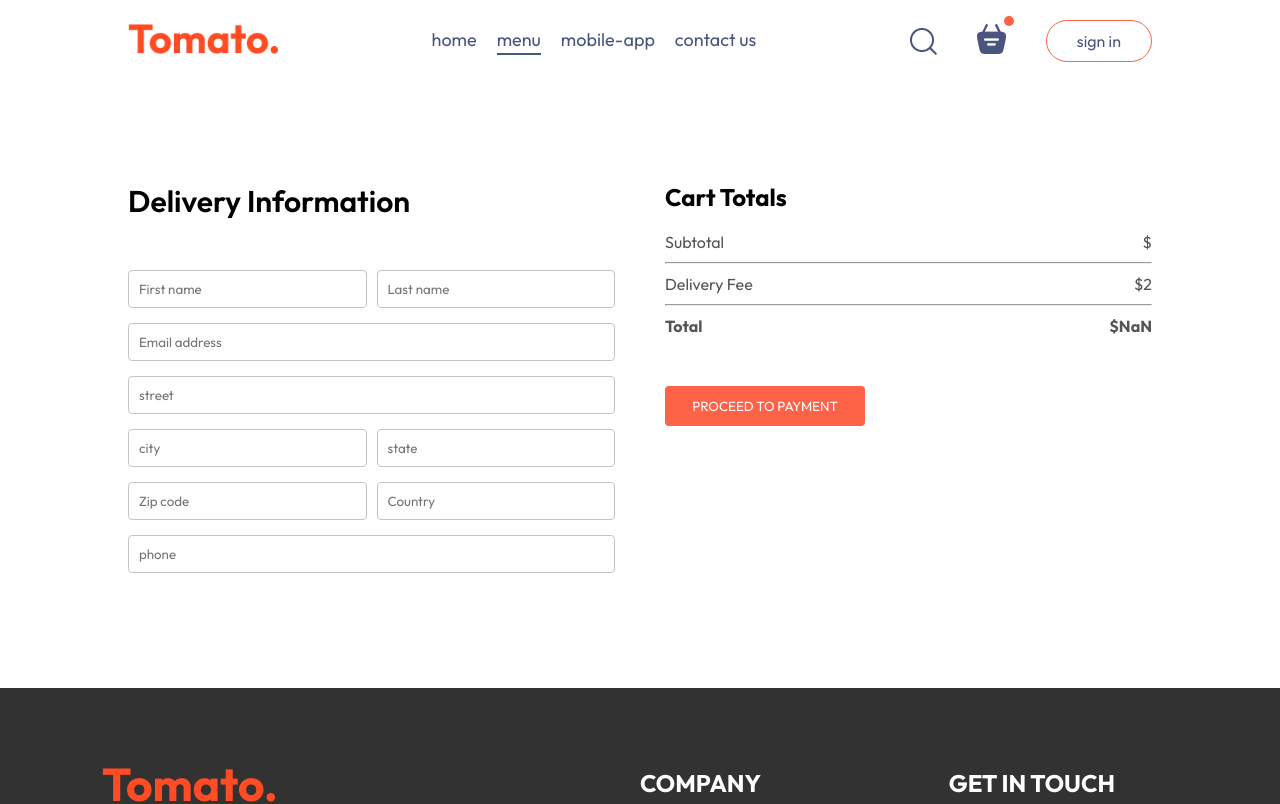
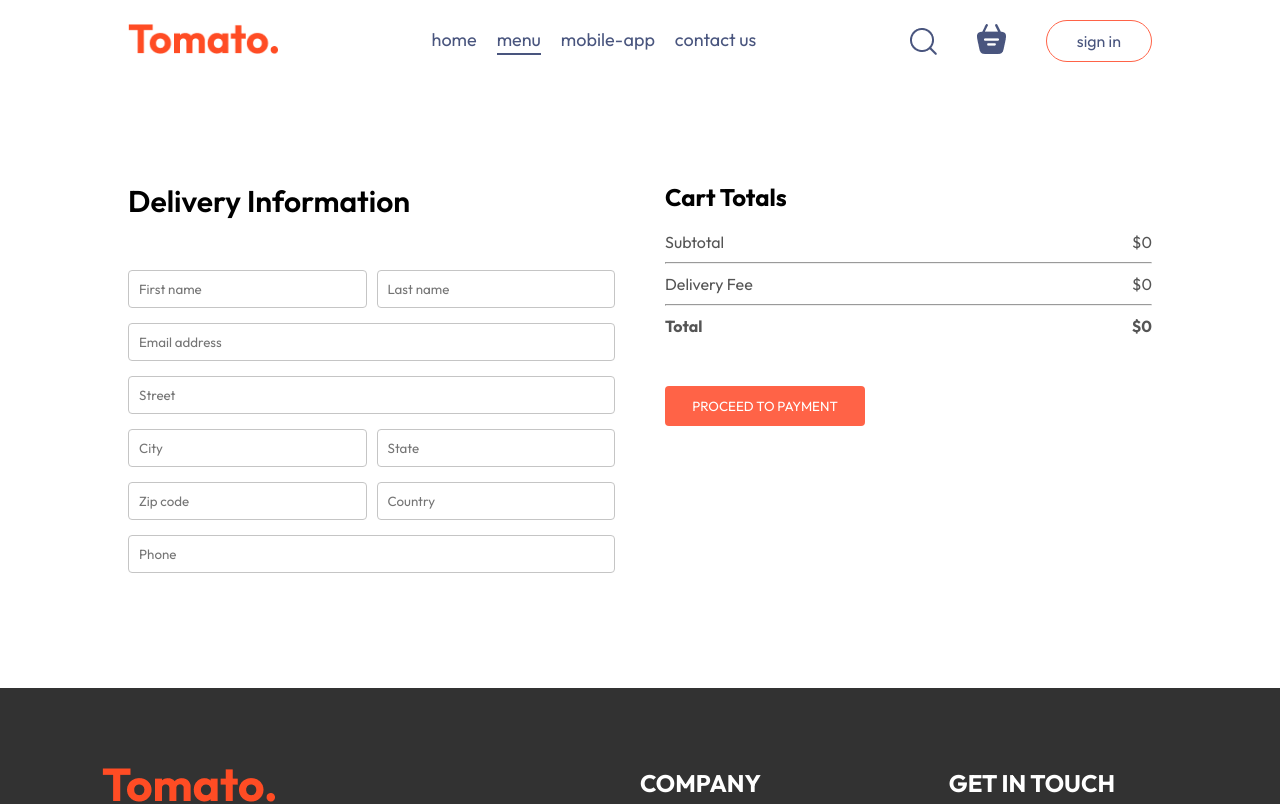
Before and after one commit to suryawanshiS/FoodDelivery-Reactjs-, a React (Vite) app in the folder fooddelivery/frontend/: page /order in a window 1280 px wide. Shown: the top 804 px of the page. Built offline with nearby package versions, Linux system fonts and the light colour scheme.

Commit message:
add some changes

```diff
--- a/fooddelivery/frontend/src/Context/StoreContext.jsx
+++ b/fooddelivery/frontend/src/Context/StoreContext.jsx
@@ -1,5 +1,61 @@
-//new code
-import { createContext, useEffect, useState } from "react";
+// //new code
+// import { createContext, useEffect, useState } from "react";
+// import { food_list } from "../assets/assets";
+
+// // Creating and exporting the StoreContext
+// export const StoreContext = createContext(null);
+
+// // Naming the StoreContextProvider function for HMR support
+// const StoreContextProvider = (props) => {
+//   const [cartItems, setCartItems] = useState({});
+
+//   const addToCart = (itemId) => {
+//     if (!cartItems[itemId]) {
+//       setCartItems((prev) => ({ ...prev, [itemId]: 1 }));
+//     } else {
+//       setCartItems((prev) => ({ ...prev, [itemId]: prev[itemId] + 1 }));
+//     }
+//   };
+
+//   const removeFromCart = (itemId) => {
+//     setCartItems((prev) => ({ ...prev, [itemId]: prev[itemId] - 1 }));
+//   }
+
+//   const getTotalCartAmount = () => {
+//     let totalAmount = 0;
+//     for (const item in cartItems) {
+//       if (cartItems[item] > 0) {
+//         let itemInfo = food_list.find((product) => product._id === item);
+//         totalAmount += itemInfo.price * cartItems[item]
+//       }
+//       return totalAmount;
+
+//     }
+//   }
+
+
+//   const contextValue = {
+//     food_list,
+//     cartItems,
+//     setCartItems,
+//     addToCart,
+//     removeFromCart,
+//     getTotalCartAmount
+//   };
+
+//   return (
+//     <StoreContext.Provider value={contextValue}>
+//       {props.children}
+//     </StoreContext.Provider>
+//   );
+// };
+
+// // Consistent export
+// export default StoreContextProvider;
+
+
+
+import { createContext, useState } from "react";
 import { food_list } from "../assets/assets";
 
 // Creating and exporting the StoreContext
@@ -18,21 +74,29 @@ const StoreContextProvider = (props) => {
   };
 
   const removeFromCart = (itemId) => {
-    setCartItems((prev) => ({ ...prev, [itemId]: prev[itemId] - 1 }));
-  }
+    setCartItems((prev) => {
+      const updatedCart = { ...prev };
+      if (updatedCart[itemId] > 1) {
+        updatedCart[itemId] -= 1;
+      } else {
+        delete updatedCart[itemId]; // Remove item if quantity is 0
+      }
+      return updatedCart;
+    });
+  };
 
   const getTotalCartAmount = () => {
     let totalAmount = 0;
     for (const item in cartItems) {
       if (cartItems[item] > 0) {
         let itemInfo = food_list.find((product) => product._id === item);
-        totalAmount += itemInfo.price * cartItems[item]
+        if (itemInfo) {
+          totalAmount += itemInfo.price * cartItems[item];
+        }
       }
-      return totalAmount;
-
     }
-  }
-
+    return totalAmount; // Return total amount after loop
+  };
 
   const contextValue = {
     food_list,
@@ -40,7 +104,7 @@ const StoreContextProvider = (props) => {
     setCartItems,
     addToCart,
     removeFromCart,
-    getTotalCartAmount
+    getTotalCartAmount,
   };
 
   return (
--- a/fooddelivery/frontend/src/Pages/PlaceOrder/PlaceOrder.jsx
+++ b/fooddelivery/frontend/src/Pages/PlaceOrder/PlaceOrder.jsx
@@ -1,11 +1,71 @@
-//new code
-import React, { useContext } from 'react'
-import './PlaceOrder.css'
-import { StoreContext } from '../../Context/StoreContext'
+// //new code
+// import React, { useContext } from 'react'
+// import './PlaceOrder.css'
+// import { StoreContext } from '../../Context/StoreContext'
+
+// const PlaceOrder = () => {
+
+//   const {getTotalCartAmount} = useContext(StoreContext)
+//   return (
+//     <form className='place-order'>
+//       <div className="place-order-left">
+//         <p className="title">Delivery Information</p>
+//         <div className="multi-fields">
+//           <input type="text" placeholder='First name' />
+//           <input type="text" placeholder='Last name' />
+//         </div>
+//         <input type="email" placeholder='Email address' />
+//         <input type="text" placeholder='street' />
+//         <div className="multi-fields">
+//           <input type="text" placeholder='city' />
+//           <input type="text" placeholder='state' />
+//         </div>
+//         <div className="multi-fields">
+//           <input type="text" placeholder='Zip code' />
+//           <input type="text" placeholder='Country' />
+//         </div>
+//         <input type="text" placeholder='phone' />
+
+//         </div>
+//         <div className="place-order-right">
+//         <div className="cart-total">
+//           <h2>Cart Totals</h2>
+//           <div>
+//           <div className="cart-total-details">
+//               <p>Subtotal</p>
+//               <p>${getTotalCartAmount()}</p>
+//             </div>
+//             <hr />
+//             <div className="cart-total-details">
+//               <p>Delivery Fee</p>
+//               <p>${getTotalCartAmount()===0?0:2}</p>
+//             </div>
+//             <hr />
+//             <div className="cart-total-details">
+//               <b>Total</b>
+//               <b>${getTotalCartAmount()===0?0:getTotalCartAmount()+2}</b>
+//             </div>
+//           </div>
+//           <button>PROCEED TO PAYMENT</button>
+
+//         </div>
+
+//       </div>
+//     </form>
+//   )
+// }
+
+// export default PlaceOrder
+
+
+
+import React, { useContext } from 'react';
+import './PlaceOrder.css';
+import { StoreContext } from '../../Context/StoreContext';
 
 const PlaceOrder = () => {
+  const { getTotalCartAmount } = useContext(StoreContext);
 
-  const {getTotalCartAmount} = useContext(StoreContext)
   return (
     <form className='place-order'>
       <div className="place-order-left">
@@ -15,44 +75,42 @@ const PlaceOrder = () => {
           <input type="text" placeholder='Last name' />
         </div>
         <input type="email" placeholder='Email address' />
-        <input type="text" placeholder='street' />
+        <input type="text" placeholder='Street' />
         <div className="multi-fields">
-          <input type="text" placeholder='city' />
-          <input type="text" placeholder='state' />
+          <input type="text" placeholder='City' />
+          <input type="text" placeholder='State' />
         </div>
         <div className="multi-fields">
           <input type="text" placeholder='Zip code' />
           <input type="text" placeholder='Country' />
         </div>
-        <input type="text" placeholder='phone' />
+        <input type="text" placeholder='Phone' />
+      </div>
 
-        </div>
-        <div className="place-order-right">
+      <div className="place-order-right">
         <div className="cart-total">
           <h2>Cart Totals</h2>
           <div>
-          <div className="cart-total-details">
+            <div className="cart-total-details">
               <p>Subtotal</p>
               <p>${getTotalCartAmount()}</p>
             </div>
             <hr />
             <div className="cart-total-details">
               <p>Delivery Fee</p>
-              <p>${getTotalCartAmount()===0?0:2}</p>
+              <p>${getTotalCartAmount() === 0 ? 0 : 2}</p>
             </div>
             <hr />
             <div className="cart-total-details">
               <b>Total</b>
-              <b>${getTotalCartAmount()===0?0:getTotalCartAmount()+2}</b>
+              <b>${getTotalCartAmount() === 0 ? 0 : getTotalCartAmount() + 2}</b>
             </div>
           </div>
-          <button>PROCEED TO PAYMENT</button>
-
+          <button type="button">PROCEED TO PAYMENT</button>
         </div>
-
       </div>
     </form>
-  )
-}
+  );
+};
 
-export default PlaceOrder
+export default PlaceOrder;
```
